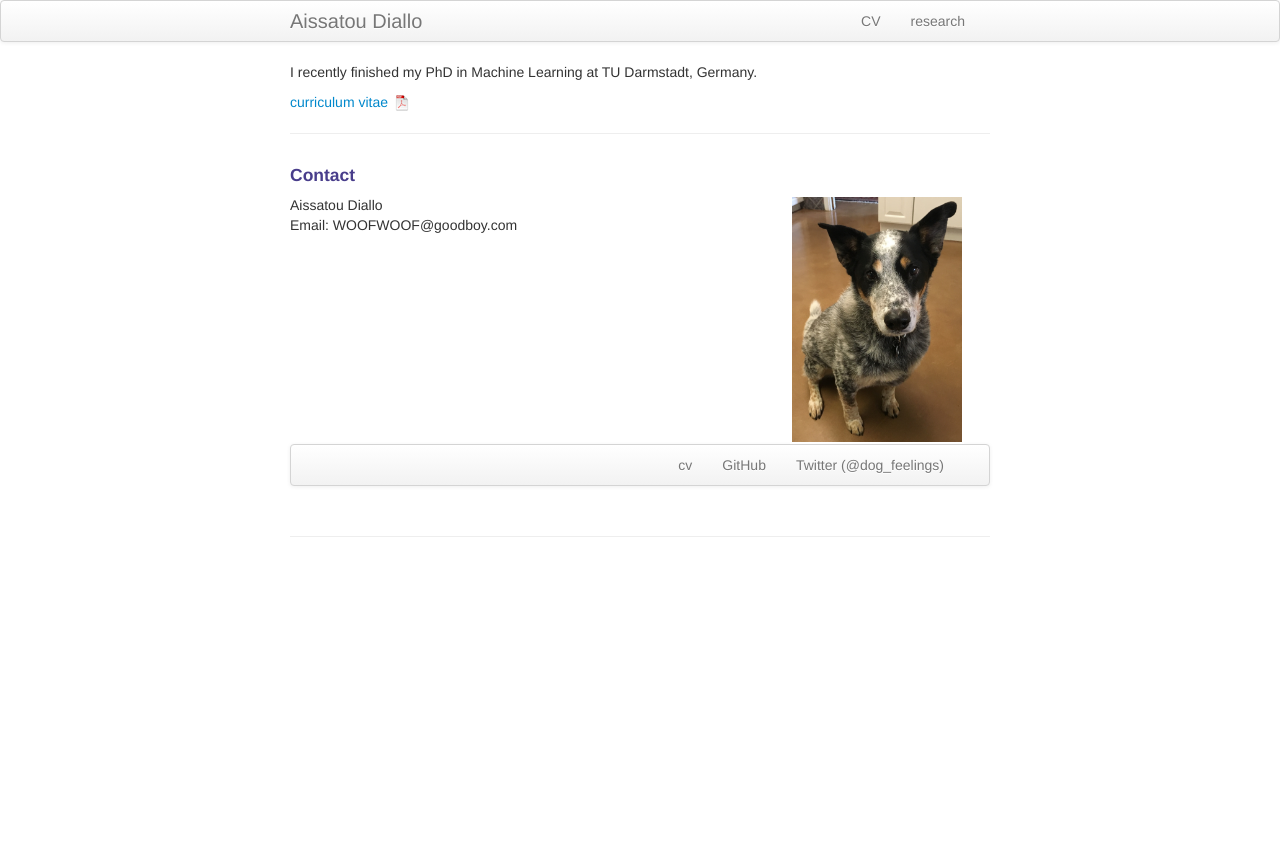
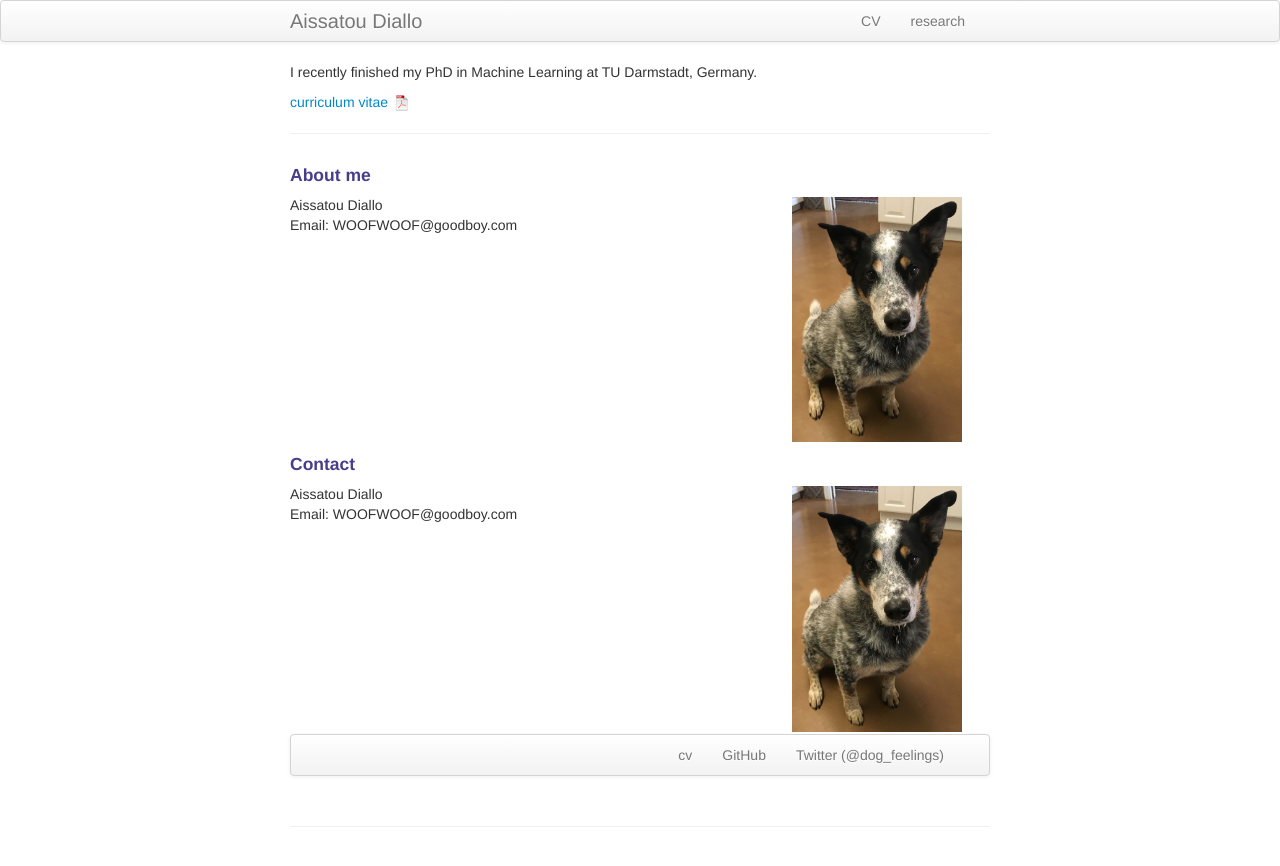
Before and after one commit to adiallo07/adiallo07.github.io, a Jekyll site: the page built from index.md, in a window 1280 px wide. Shown: the top 866 px of the page. Built offline with Jekyll 4.4.1, drawn with Linux system fonts in a browser that asks for light colours.

Commit message:
Update index.md

```diff
--- a/index.md
+++ b/index.md
@@ -11,6 +11,23 @@
 
 
 ---
+
+<div class="container">
+<h4><a name="Contact"></a>About me</h4>
+
+    <div class="row-fluid">
+        <div class="span5">
+            Aissatou Diallo<br/>
+            Email: WOOFWOOF@goodboy.com<br/>
+        </div>
+
+        <div class="span2">
+        <a href="../assets/headshot.jpg">
+            <img src="../assets/headshot.jpg"
+                  title="Aissatou Diallo" alt="Aissatou Diallo"/></a>
+        </div>
+    </div>
+</div>
 
 
 <div class="container">
```
